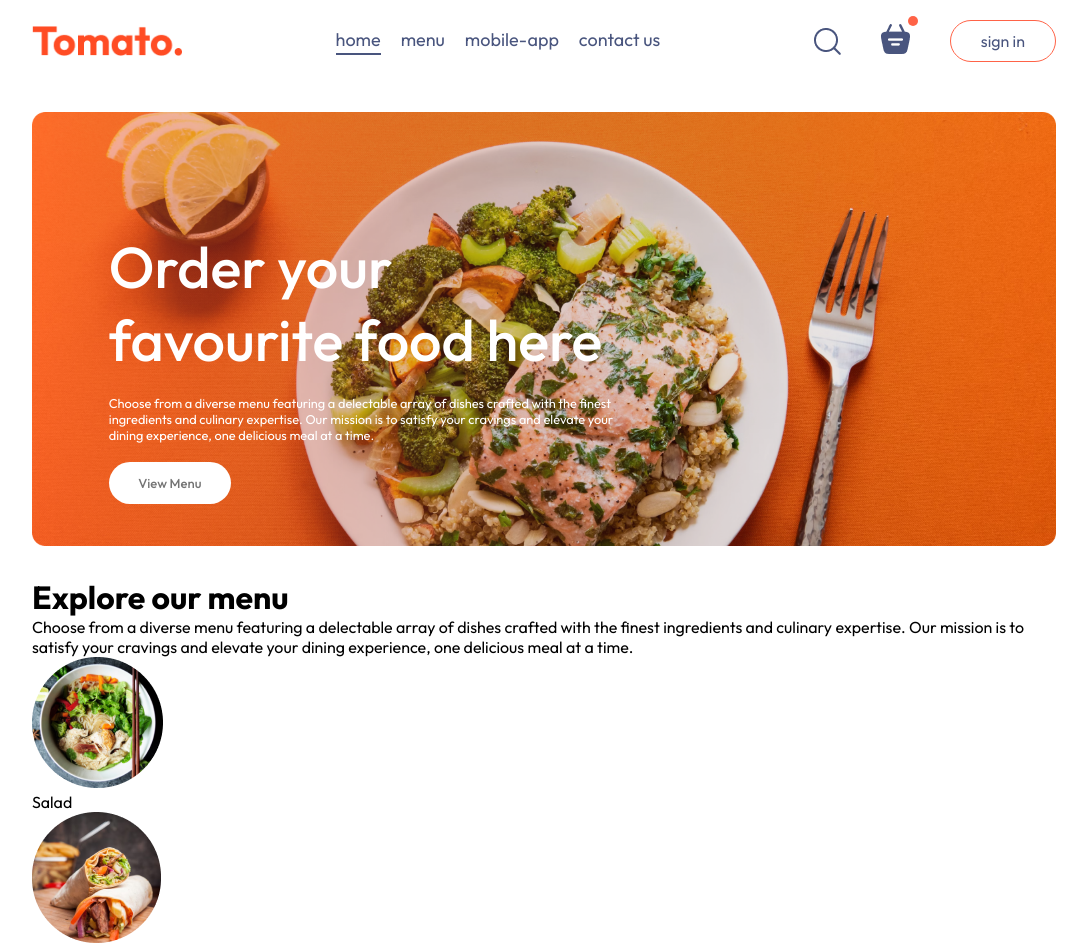
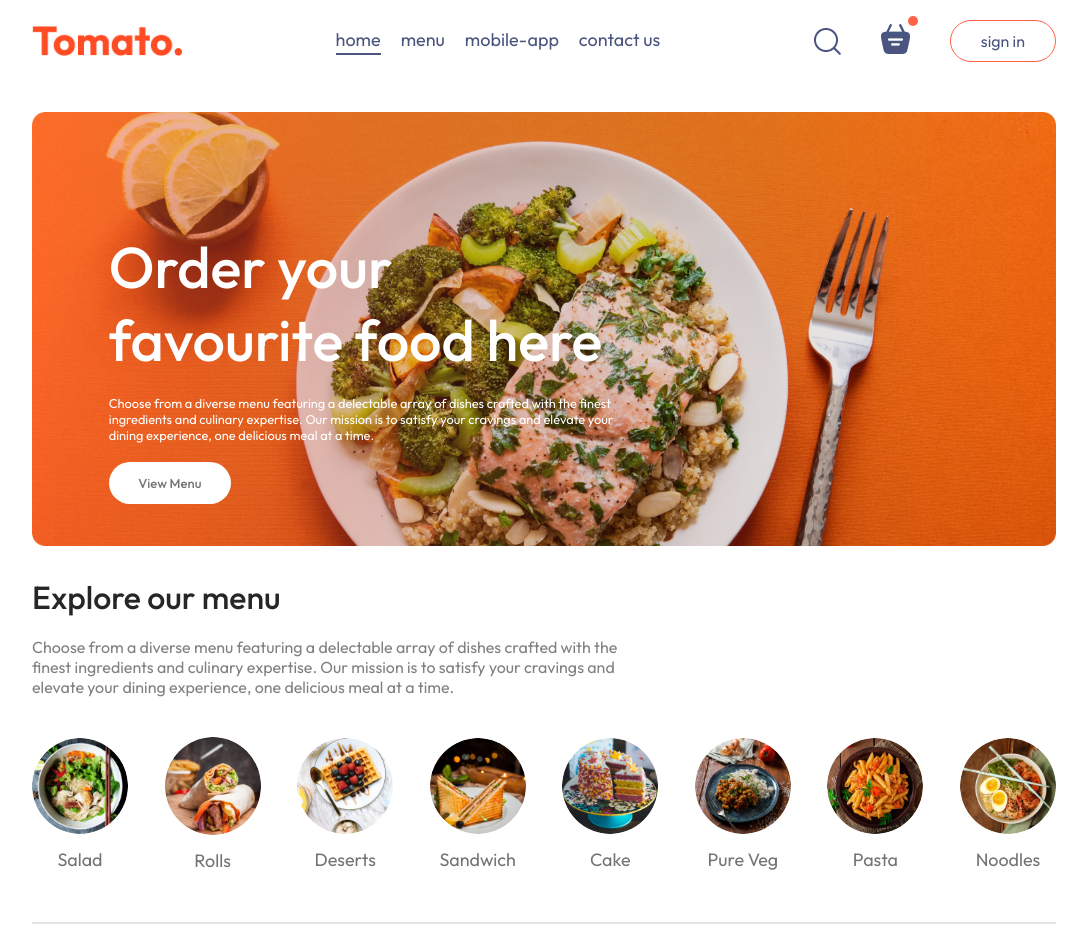
Before and after one commit to Raihanhn/Food-Delivery-app, a React (Vite) app: page / in a window 1280 px wide. Shown: the top 949 px of the page, without its empty margins (96-1183 px from the left). Built offline with nearby package versions, Linux system fonts and the light colour scheme.

Commit message:
context provider added

```diff
--- a/src/components/ExploreMenu/ExploreMenu.jsx
+++ b/src/components/ExploreMenu/ExploreMenu.jsx
@@ -2,7 +2,7 @@
 import "./exploremenu.css";
 import { menu_list } from "../../assets/assets";
 
-const ExploreMenu = () => {
+const ExploreMenu = ({ category, setCategory }) => {
   return (
     <div className="explore-menu" id="explore-menu">
       <h1>Explore our menu</h1>
@@ -15,14 +15,27 @@
       <div className="explore-menu-list">
         {menu_list.map((item, index) => {
           return (
-            <div className="explore-menu-list-item" key={index}>
-              <img src={item.menu_image} alt="" />
+            <div
+              onClick={() =>
+                setCategory((prev) =>
+                  prev === item.menu_name ? "All" : item.menu_name
+                )
+              }
+              className="explore-menu-list-item"
+              key={index}
+            >
+              <img
+                className={category === item.menu_name ? "active" : ""}
+                src={item.menu_image}
+                alt=""
+              />
 
               <p>{item.menu_name}</p>
             </div>
           );
         })}
       </div>
+      <hr />
     </div>
   );
 };
--- a/src/components/ExploreMenu/exploremenu.css
+++ b/src/components/ExploreMenu/exploremenu.css
@@ -0,0 +1,56 @@
+.explore-menu {
+  display: flex;
+  flex-direction: column;
+  gap: 20px;
+}
+
+.explore-menu h1 {
+  color: #262626;
+  font-weight: 500;
+}
+
+.explore-menu-test {
+  max-width: 60%;
+  color: #808080;
+}
+
+.explore-menu-list {
+  display: flex;
+  justify-content: space-between;
+  align-items: center;
+  gap: 30px;
+  text-align: center;
+  margin: 20px 0px;
+  overflow-x: scroll;
+}
+
+.explore-menu-list::-webkit-scrollbar {
+  display: none;
+}
+
+.explore-menu-list-item img {
+  width: 7.5vw;
+  min-width: 80px;
+  cursor: pointer;
+  border-radius: 50%;
+  transition: 0.2s;
+}
+
+.explore-menu-list-item p {
+  margin-top: 10px;
+  color: #747474;
+  font-size: max(1.4vw, 16px);
+  cursor: pointer;
+}
+
+.explore-menu hr {
+  margin: 10px 0px;
+  height: 2px;
+  background-color: #e2e2e2;
+  border: none;
+}
+
+.explore-menu-list-item .active {
+  border: 4px solid tomato;
+  padding: 2px;
+}
--- /dev/null
+++ b/src/context/StoreContext.jsx
@@ -0,0 +1,17 @@
+import { createContext } from "react";
+import { food_list } from "../assets/assets";
+
+export const StoreContext = createContext(null);
+
+const StoreContextProvider = (props) => {
+  const contextValue = {
+    food_list,
+  };
+  return (
+    <StoreContext.Provider value={contextValue}>
+      {props.children}
+    </StoreContext.Provider>
+  );
+};
+
+export default StoreContextProvider;
--- a/src/main.jsx
+++ b/src/main.jsx
@@ -3,9 +3,12 @@
 import App from "./App.jsx";
 import "./index.css";
 import { BrowserRouter } from "react-router-dom";
+import StoreContextProvider from "./context/StoreContext.jsx";
 
 ReactDOM.createRoot(document.getElementById("root")).render(
   <BrowserRouter>
-    <App />
+    <StoreContextProvider>
+      <App />
+    </StoreContextProvider>
   </BrowserRouter>
 );
--- a/src/pages/Home/Home.jsx
+++ b/src/pages/Home/Home.jsx
@@ -1,13 +1,15 @@
-import React from "react";
+import React, { useState } from "react";
 import "./home.css";
 import Header from "../../components/Header/Header";
 import ExploreMenu from "../../components/ExploreMenu/ExploreMenu";
 
 const Home = () => {
+  const [category, setCategory] = useState("All");
+
   return (
     <div>
       <Header />
-      <ExploreMenu />
+      <ExploreMenu category={category} setCategory={setCategory} />
     </div>
   );
 };
```
